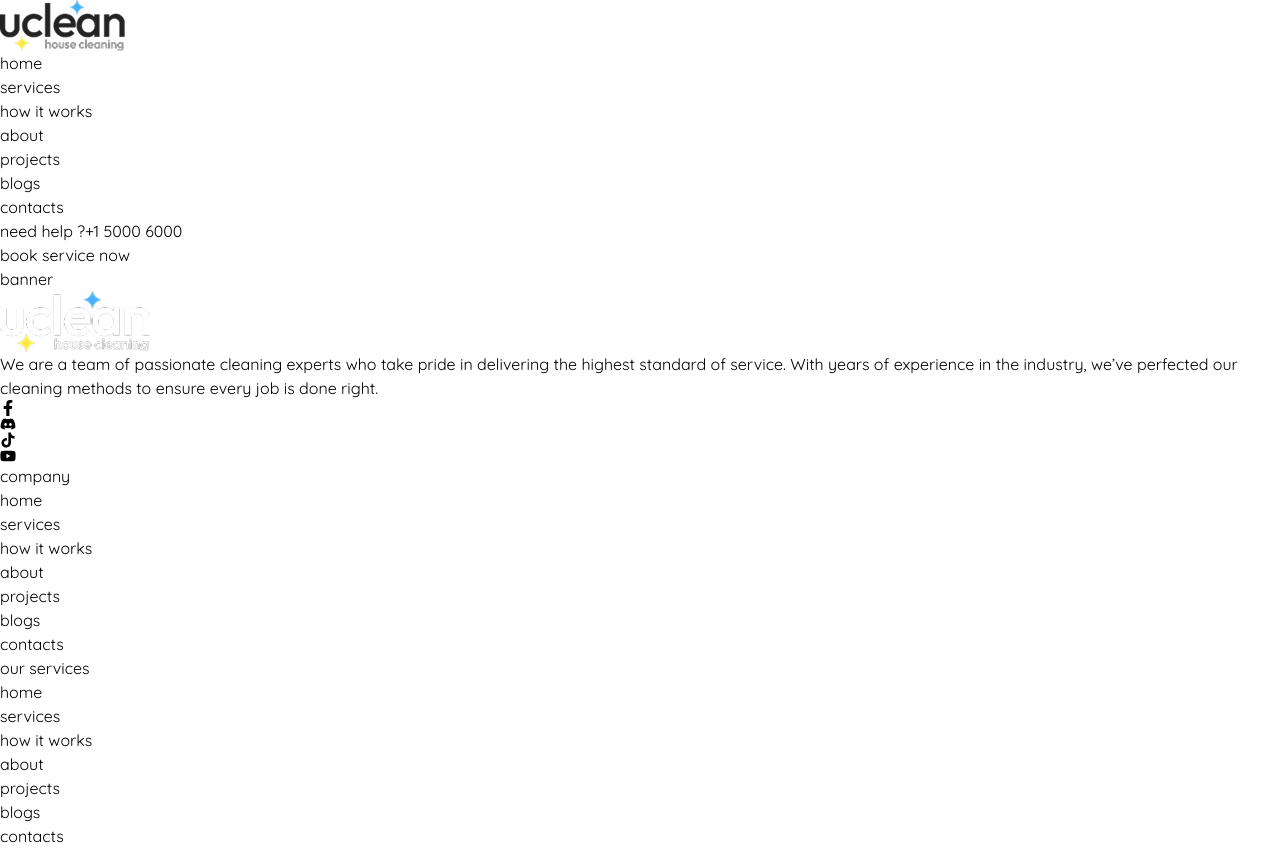
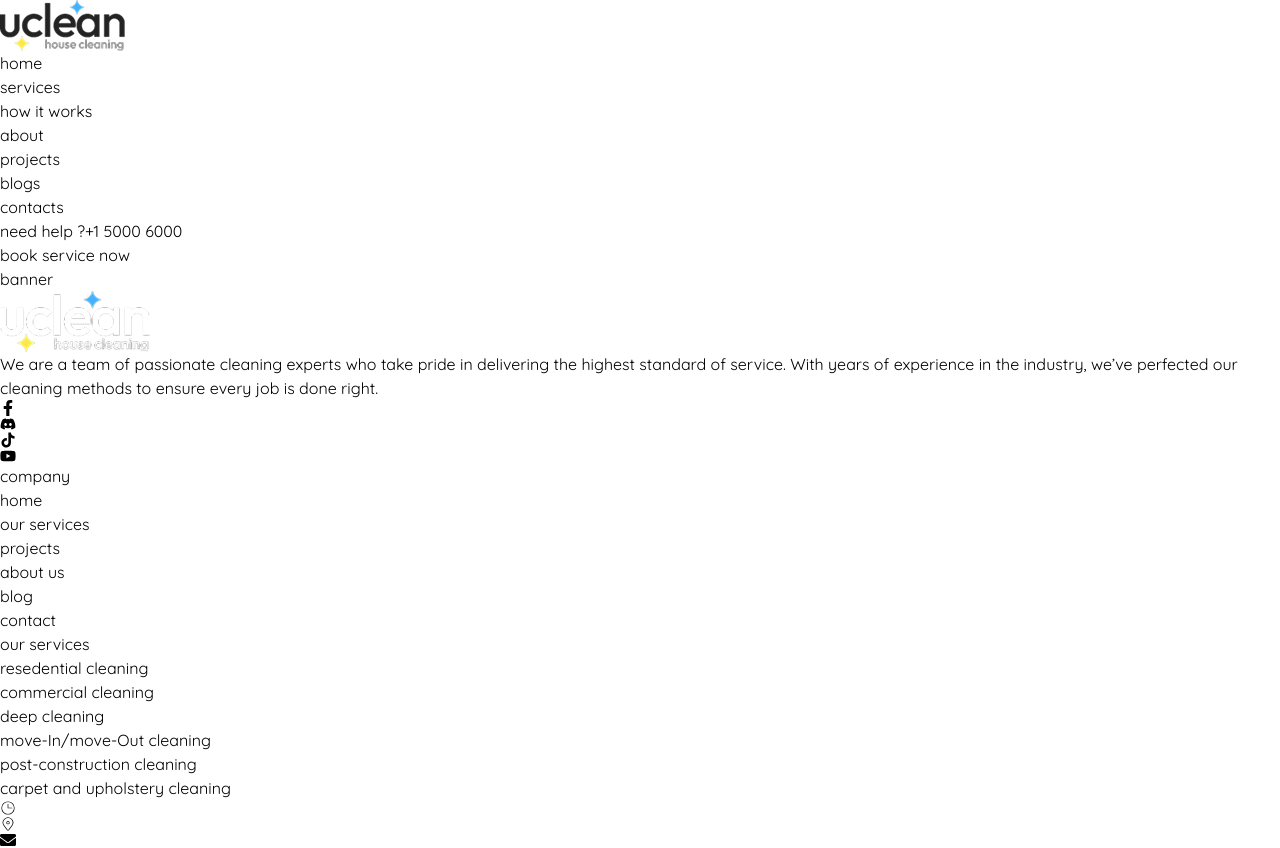
Before and after one commit to Tanzilalimam/reactwithsiamsir, a React (Vite) app: page / in a window 1280 px wide. Built offline with nearby package versions, Linux system fonts and the light colour scheme.

Commit message:
updt-sep02

```diff
--- a/src/components/layouts/Footer.jsx
+++ b/src/components/layouts/Footer.jsx
@@ -2,8 +2,8 @@ import Img from "../../ui/Img"
 import Para from "../../ui/para"
 import Anchor from "../../ui/Anchor";
 import Icons from "../../dummy/icons";
-import menuData from "../../dummy/menuData";
 import Logo2 from '../../assets/img/logo2.png'
+import footerData from "../../dummy/footer/footerData1";
 
 const Footer = function () {
 
@@ -28,17 +28,21 @@ const Footer = function () {
                                 //     </Anchor>
                                 //     )
                                 // })
-                            Icons.map((item, index)=>(
-                                <Anchor key={index} className="text-white/75 text-2xl hover:text-cyan-400 cursor-pointer" content={item.icon}>
+                                Icons.social.map(function(item, index){
+                                    let Icn = item.icon;
+                                    return(
+
+                                        <Anchor key={index} className="text-white/75 text-2xl hover:text-cyan-400 cursor-pointer" content={<Icn />}>
                                     </Anchor>
-                            ))
+                                    )
+                                })
                             }
                         </div>
                     </div>
                     <ul className="flex flex-col items-start gap-2">
                         <h4 className="text-white text-[20px] font-bold capitalize">company</h4>
                         {
-                            menuData.map((item, index)=>(
+                            footerData.footerMenu.map((item, index) => (
                                 <li key={index} className="list-none">
                                     <Anchor href={item.href} className="text-white/75 hover:text-blue-500 font-semibold no-underline capitalize" content={item.label}>
                                     </Anchor>
@@ -49,7 +53,7 @@ const Footer = function () {
                     <ul className="flex flex-col items-start gap-2">
                         <h4 className="text-white text-[20px] font-bold capitalize">our services</h4>
                         {
-                            menuData.map((item, index)=>(
+                            footerData.footerService.map((item, index) => (
                                 <li key={index} className="list-none">
                                     <Anchor href={item.href} className="text-white/75 hover:text-blue-500 font-semibold no-underline capitalize" content={item.label}>
                                     </Anchor>
@@ -57,6 +61,22 @@ const Footer = function () {
                             ))
                         }
                     </ul>
+                    <div className="flex flex-col gap-5">
+                        <div className="flex items-center gap-2.5">
+                        {
+                            footerData.footerContact.map(function(item, index){
+                                let Cont = item.icon;
+                                return(
+                                    <>
+<Anchor key={index} className="text-white/75 hover:text-white" content={<Cont className="text-white block"/>}></Anchor>
+<h4><label /></h4>
+                                    </>
+                                )
+                            })
+                        }
+
+                        </div>
+                    </div>
                 </div>
             </div>
         </section>
--- /dev/null
+++ b/src/dummy/footer/footerData1.js
@@ -0,0 +1,92 @@
+import { CiClock2 } from "react-icons/ci";
+import { CiLocationOn } from "react-icons/ci";
+import { FaEnvelope } from "react-icons/fa";
+
+const footerData = {
+
+footerMenu: [
+    {
+        id:0,
+        label: 'home',
+        url: '/'
+    },
+    {
+        id:1,
+        label: 'our services',
+        url: '/service'
+    },
+    {
+        id:2,
+        label: 'projects',
+        url: '/project'
+    },
+    {
+        id:3,
+        label: 'about us',
+        url: '/about'
+    },
+    {
+        id:4,
+        label: 'blog',
+        url: '/blog'
+    },
+    {
+        id:5,
+        label: 'contact',
+        url: '/contact'
+    },
+],
+
+footerService: [
+    {
+        id: 0,
+        label: 'resedential cleaning',
+        url: '/resedential cleaning'
+    },
+    {
+        id: 0,
+        label: 'commercial cleaning',
+        url: '/commercial cleaning'
+    },
+    {
+        id: 0,
+        label: 'deep cleaning',
+        url: '/deep cleaning'
+    },
+    {
+        id: 0,
+        label: 'move-In/move-Out cleaning',
+        url: '/move-In/move-Out cleaning'
+    },
+    {
+        id: 0,
+        label: 'post-construction cleaning',
+        url: '/post-construction cleaning'
+    },
+    {
+        id: 0,
+        label: 'carpet and upholstery cleaning',
+        url: '/carpet and upholstery cleaning'
+    },
+],
+
+footerContact: [
+    {
+        id: 0,
+        icon: CiClock2,
+        label: 'we are open'
+    },
+    {
+        id: 1,
+        icon: CiLocationOn,
+        label: 'office location'
+    },
+    {
+        id: 2,
+        icon: FaEnvelope,
+        label: 'send a message'
+    },
+]
+
+}
+export default footerData
--- /dev/null
+++ b/src/dummy/icons.js
@@ -0,0 +1,52 @@
+import {FaFacebookF} from "react-icons/fa";
+import {FaDiscord} from "react-icons/fa";
+import {IoLogoTiktok} from "react-icons/io5";
+import {FaYoutube} from "react-icons/fa6";
+import { CiClock2 } from "react-icons/ci";
+import { CiLocationOn } from "react-icons/ci";
+import { FaEnvelope } from "react-icons/fa";
+
+let Icons ={
+social:[
+    {
+        id: 0,
+        icon: FaFacebookF,
+        url: "#"
+    },
+    {
+        id: 1,
+        icon: FaDiscord,
+        url: "#"
+    },
+    {
+        id: 2,
+        icon: IoLogoTiktok,
+        url: "#"
+    },
+    {
+        id: 3,
+        icon: FaYoutube,
+        url: "#"
+    },
+
+],
+    contact: [
+        {
+            id: 0,
+            icon: CiClock2,
+            url: "#"
+        },
+        {
+            id: 1,
+        icon: CiLocationOn,
+        url: "#"
+    },
+    {
+        id: 2,
+        icon: FaEnvelope,
+        url: "#"
+    },
+]
+}
+
+export default Icons
--- a/src/dummy/icons.jsx
+++ /dev/null
@@ -1,29 +0,0 @@
-import {FaFacebookF} from "react-icons/fa";
-import {FaDiscord} from "react-icons/fa";
-import {IoLogoTiktok} from "react-icons/io5";
-import {FaYoutube} from "react-icons/fa6";
-
-let Icons = [
-    {
-        id: 0,
-        icon: <FaFacebookF />,
-        url: "#"
-    },
-    {
-        id: 0,
-        icon: <FaDiscord />,
-        url: "#"
-    },
-    {
-        id: 0,
-        icon: <IoLogoTiktok />,
-        url: "#"
-    },
-    {
-        id: 0,
-        icon: <FaYoutube />,
-        url: "#"
-    },
-]
-
-export default Icons
```
Lines whose indentation alone changed are shown as unchanged.
